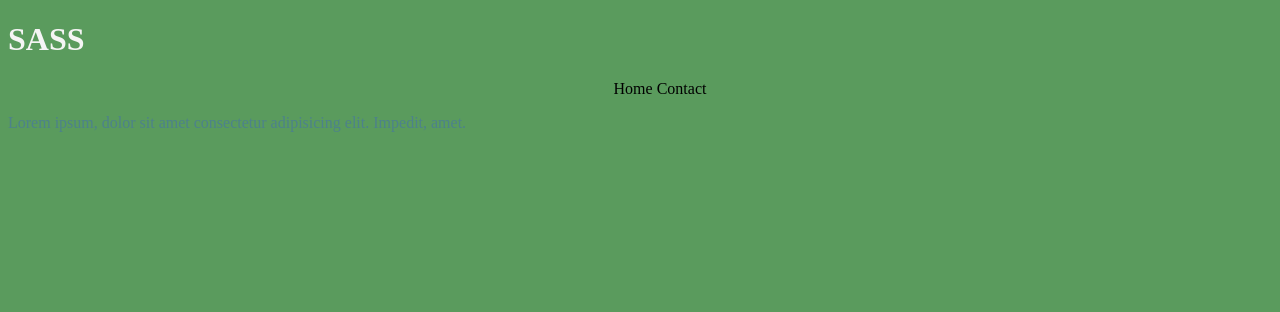
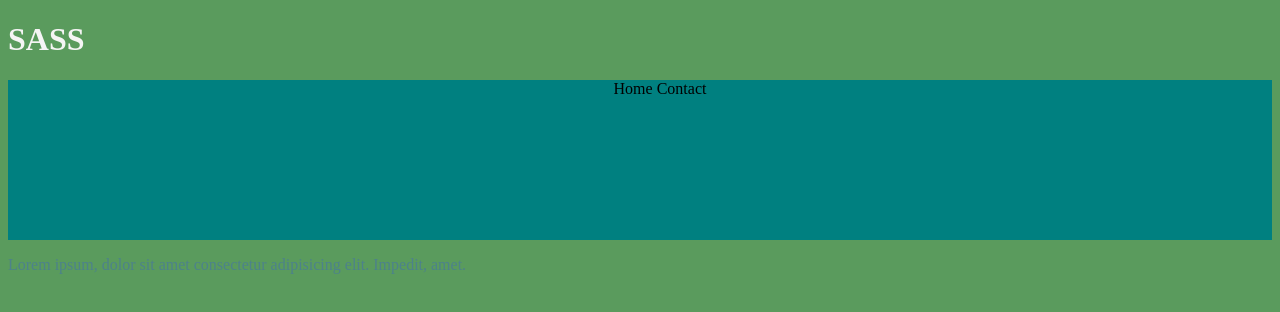
Before and after one commit to ImraanMeyer/working_with_sass, a plain HTML site: page index.html in a window 1280 px wide. Drawn offline with Linux system fonts and the light colour scheme.

Commit message:
updated index

```diff
--- a/index.html
+++ b/index.html
@@ -10,6 +10,7 @@
 <body>
     <h1>SASS</h1>
 
+    <nav>
         <ul>
             <li>
                 <a href="#">Home</a>
@@ -18,6 +19,7 @@
                 <a href="#">Contact</a>
             </li>
         </ul>
+    </nav>
 
     <p>Lorem ipsum, dolor sit amet consectetur adipisicing elit. Impedit, amet.</p>
 </body>
--- a/scss/partials/_base.scss
+++ b/scss/partials/_base.scss
@@ -2,6 +2,12 @@
 
 body {
     background-color: $bgcolor;
+}
+
+nav {
+    background-color: $secondary-color;
+    height: 20vh;
+    width: 100%;
 }
 
 h1 {
```
Also changed, not shown: css/main.css, scss/main.css, 2 other files. Lines whose indentation alone changed are shown as unchanged.
